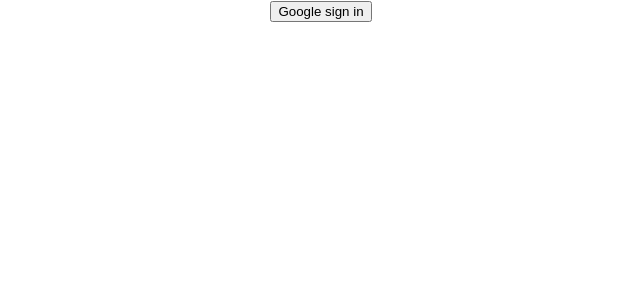
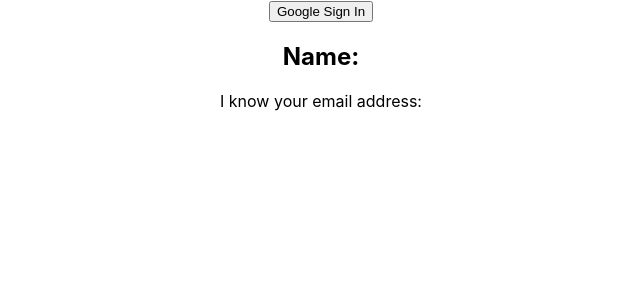
Before and after one commit to rahathossain3/simple-firebase-authentication-m56, a React (Create React App) app: page / in a window 1280 px wide. Shown: the top 300 px of the page, without its empty margins (319-959 px from the left). Built offline with nearby package versions, Linux system fonts and the light colour scheme.

Commit message:
sign IN & sign our added

```diff
--- a/src/App.js
+++ b/src/App.js
@@ -1,35 +1,69 @@
 import './App.css';
+import { getAuth, GoogleAuthProvider, signInWithPopup, signOut } from "firebase/auth";
 import app from './firebase.init';
-import { getAuth, GoogleAuthProvider, signInWithPopup } from "firebase/auth";
-
+import { useState } from 'react';
 
 // add auth from firebase
 const auth = getAuth(app);
 
 
 function App() {
+  //set a state--------------------------
+  const [user, setUser] = useState({});
 
+  // google provider call
   const provider = new GoogleAuthProvider();
 
+  // for sign IN----------------
   const handleGoogleSignIn = () => {
-
     // when click a button
+    // for a pop up menu
     signInWithPopup(auth, provider)
       .then(result => {
         const user = result.user;
+        //set user-------------------------
+        setUser(user);
+
         console.log(user);
       })
 
+      // for catch error
       .catch(error => {
-        console.log('error', error);
+        console.error('error', error);
+      })
+  }
+
+
+
+  const handleSingOut = () => {
+    signOut(auth)
+      .then(() => {
+        setUser({});
+      })
+      .catch(error => {
+        setUser({});
       })
 
   }
 
-
   return (
     <div className="App">
-      <button onClick={handleGoogleSignIn}>Google sign in</button>
+      {
+        // condition ? true : false
+        //conditional rendering -------------
+        user.email ? <button onClick={handleSingOut} > Sign Out</button>
+          :
+          <button onClick={handleGoogleSignIn}>Google Sign In</button>
+      }
+
+      {/* <button onClick={handleGoogleSignIn}>Google Sign In</button>
+
+      <button onClick={handleSingOut} > Sign Out</button> */}
+
+      <h2>Name: {user.displayName}</h2>
+      <p>I know your email address: {user.email} </p>
+      <img src={user.photoURL} alt="" />
+
 
     </div>
   );
```
Also changed, not shown: src/_steps.js (+8 -7 lines).
